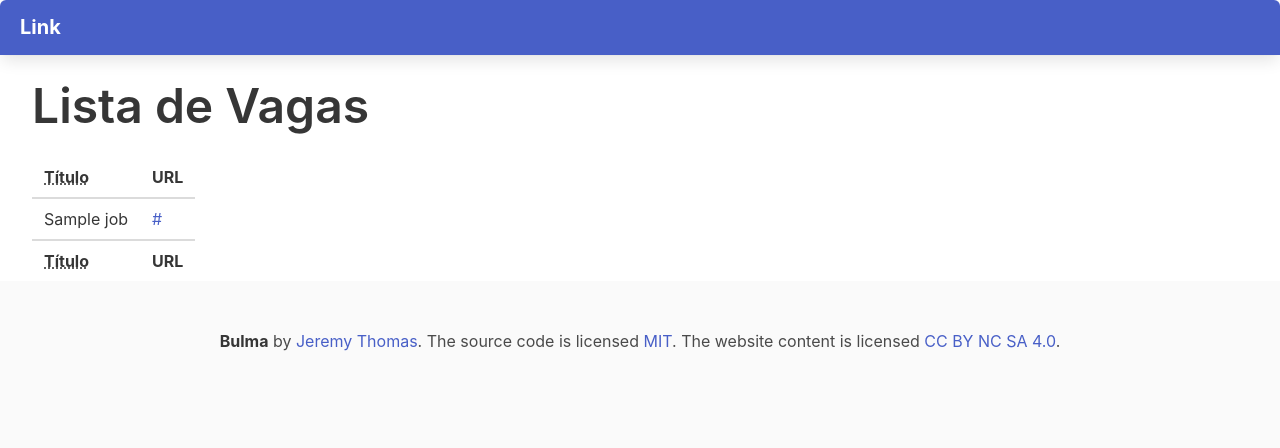
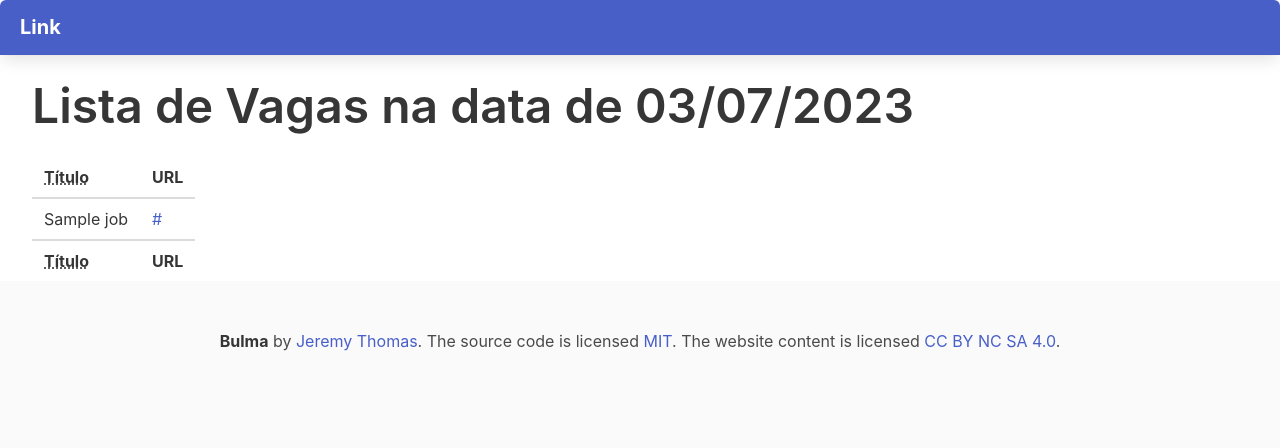
Before and after one commit to luxu/jobjr, a Django app: template core/templates/core/index.html in a window 1280 px wide. Shown: the part 52-500 px from the top of the page. Run offline with Django 4.2, Linux system fonts and the light colour scheme; the template is opened without the code that fills it: most values are stand-ins (such as "Sample title", 1, 10 or a date in 2020); data that the repository does not hold is empty.

Commit message:
Colocando data de hoje(03/07/3034) no título do index.html

```diff
--- a/core/templates/core/index.html
+++ b/core/templates/core/index.html
@@ -1,6 +1,6 @@
 {% extends 'base.html' %}
 {% block 'content' %}
-<h1 class="title is-1">Lista de Vagas</h1>
+<h1 class="title is-1">Lista de Vagas na data de 03/07/2023</h1>
 <table class="table">
     <thead>
     <tr>
```
